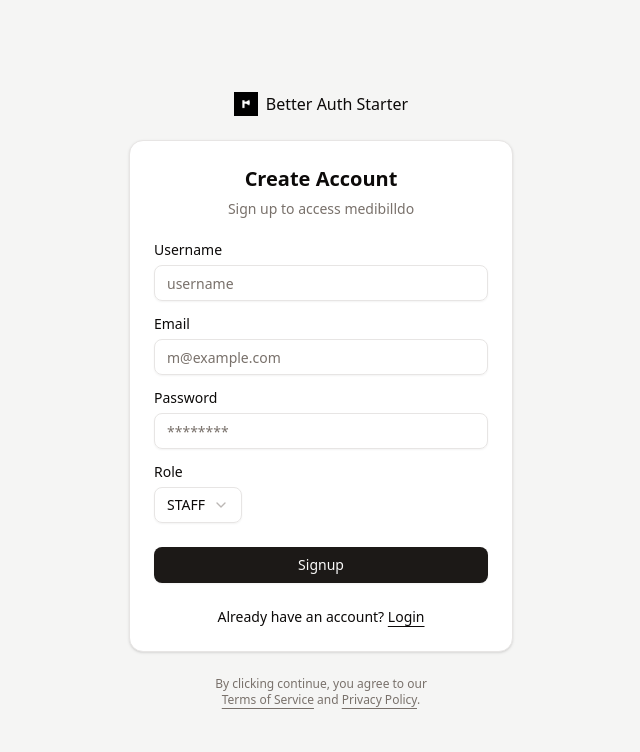
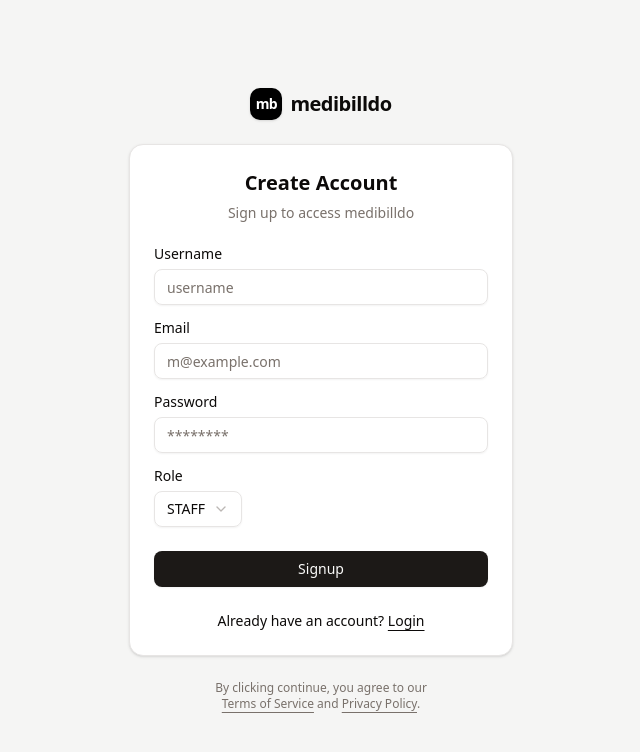
Before and after one commit to RiteshDev99/medibilldo, a Next.js app: page /signup in a window 1280 px wide. Shown: the top 752 px of the page, without its empty margins (319-959 px from the left). Built offline with nearby package versions, Linux system fonts and the light colour scheme.

Commit message:
app: add medibilldo branding to entry routes, wrap reset password in Suspense boundary, and remove invitation api routes

```diff
--- a/app/api/accept-invitation/[invitationId]/route.ts
+++ /dev/null
@@ -1,25 +0,0 @@
-import { headers } from "next/headers";
-import { type NextRequest, NextResponse } from "next/server";
-import { auth } from "@/lib/auth";
-
-export async function GET(
-  request: NextRequest,
-  { params }: { params: Promise<{ invitationId: string }> }
-) {
-  const { invitationId } = await params;
-
-  try {
-    const data = await auth.api.acceptInvitation({
-      body: {
-        invitationId,
-      },
-      headers: await headers(),
-    });
-
-    console.log(data);
-    return NextResponse.redirect(new URL("/dashboard", request.url));
-  } catch (error) {
-    console.error(error);
-    return NextResponse.redirect(new URL("/dashboard", request.url));
-  }
-}
--- a/app/dashboard/organization/[slug]/page.tsx
+++ /dev/null
@@ -1,21 +0,0 @@
-import AllUsers from "@/components/all-users";
-import MembersTable from "@/components/members-table";
-import { getOrganizationBySlug } from "@/server/organizations";
-import { getUsers } from "@/server/users";
-
-type Params = Promise<{ slug: string }>;
-
-export default async function OrganizationPage({ params }: { params: Params }) {
-  const { slug } = await params;
-
-  const organization = await getOrganizationBySlug(slug);
-  const users = await getUsers(organization?.id || "");
-
-  return (
-    <div className="mx-auto flex max-w-3xl flex-col gap-4 py-10">
-      <h1 className="font-bold text-2xl">{organization?.name}</h1>
-      <MembersTable members={organization?.members || []} />
-      <AllUsers organizationId={organization?.id || ""} users={users} />
-    </div>
-  );
-}
--- a/app/forgot-password/page.tsx
+++ b/app/forgot-password/page.tsx
@@ -1,25 +1,18 @@
-import Image from "next/image";
 import Link from "next/link";
 import { ForgotPasswordForm } from "@/components/forms/forgot-password-form";
 
-export default function LoginPage() {
+export default function ForgotPasswordPage() {
   return (
     <div className="flex min-h-svh flex-col items-center justify-center gap-6 bg-muted p-6 md:p-10">
       <div className="flex w-full max-w-sm flex-col gap-6">
         <Link
-          className="flex items-center gap-2 self-center font-medium"
+          className="flex items-center gap-2 self-center font-bold text-xl tracking-tight"
           href="/"
         >
-          <div className="flex size-6 items-center justify-center rounded-md bg-primary text-primary-foreground">
-            <Image
-              alt="Better Auth Starter Logo"
-              height={50}
-              priority
-              src={"/better-auth-starter.png"}
-              width={50}
-            />
+          <div className="flex size-8 items-center justify-center rounded-lg bg-black text-white font-extrabold text-sm tracking-tighter shadow-sm">
+            mb
           </div>
-          Better Auth Starter
+          medibilldo
         </Link>
         <ForgotPasswordForm />
       </div>
--- a/app/login/page.tsx
+++ b/app/login/page.tsx
@@ -1,4 +1,3 @@
-import Image from "next/image";
 import Link from "next/link";
 import { LoginForm } from "@/components/forms/login-form";
 
@@ -7,19 +6,13 @@ export default function LoginPage() {
     <div className="flex min-h-svh flex-col items-center justify-center gap-6 bg-muted p-6 md:p-10">
       <div className="flex w-full max-w-sm flex-col gap-6">
         <Link
-          className="flex items-center gap-2 self-center font-medium"
+          className="flex items-center gap-2 self-center font-bold text-xl tracking-tight"
           href="/"
         >
-          <div className="flex size-6 items-center justify-center rounded-md bg-primary text-primary-foreground">
-            <Image
-              alt="Better Auth Starter Logo"
-              height={50}
-              priority
-              src={"/better-auth-starter.png"}
-              width={50}
-            />
+          <div className="flex size-8 items-center justify-center rounded-lg bg-black text-white font-extrabold text-sm tracking-tighter shadow-sm">
+            mb
           </div>
-          Better Auth Starter
+          medibilldo
         </Link>
         <LoginForm />
       </div>
--- a/app/page.tsx
+++ b/app/page.tsx
@@ -1,36 +1,30 @@
 import Image from "next/image";
 import Link from "next/link";
-import { ModeSwitcher } from "@/components/mode-switcher";
 import { Button } from "@/components/ui/button";
 
 export default function Home() {
   return (
     <>
       <header className="absolute top-0 right-0 flex items-center justify-end p-4">
-        <ModeSwitcher />
+        <span className="text-sm font-semibold tracking-wider text-muted-foreground uppercase">medibilldo</span>
       </header>
       <div className="flex h-screen flex-col items-center justify-center gap-5 px-5 text-center">
-        <Image
-          alt="Better Auth"
-          className="rounded-lg dark:invert"
-          height={100}
-          src="/better-auth-starter.png"
-          width={100}
-        />
+        <div className="size-16 flex items-center justify-center rounded-2xl bg-black text-white font-extrabold text-2xl tracking-tighter shadow-sm mb-2">
+          mb
+        </div>
 
-        <h1 className="font-bold text-4xl">Better Auth Starter</h1>
+        <h1 className="font-bold text-4xl tracking-tight">medibilldo</h1>
 
-        <p className="text-lg">
-          This is a starter project for Better Auth. It is a simple project that
-          uses Better Auth to authenticate users.
+        <p className="text-lg text-muted-foreground max-w-md">
+          A secure role-based billing management platform built for modern practices.
         </p>
 
-        <div className="flex gap-2">
+        <div className="flex gap-3 mt-2">
           <Link href="/login">
-            <Button>Login</Button>
+            <Button variant="outline" className="px-6 border-black hover:bg-black hover:text-white transition-colors duration-200">Login</Button>
           </Link>
           <Link href="/signup">
-            <Button>Signup</Button>
+            <Button className="px-6 bg-black text-white hover:bg-zinc-800 transition-colors duration-200">Signup</Button>
           </Link>
         </div>
       </div>
--- a/app/reset-password/page.tsx
+++ b/app/reset-password/page.tsx
@@ -1,27 +1,23 @@
-import Image from "next/image";
 import Link from "next/link";
+import { Suspense } from "react";
 import { ResetPasswordForm } from "@/components/forms/reset-password-form";
 
-export default function LoginPage() {
+export default function ResetPasswordPage() {
   return (
     <div className="flex min-h-svh flex-col items-center justify-center gap-6 bg-muted p-6 md:p-10">
       <div className="flex w-full max-w-sm flex-col gap-6">
         <Link
-          className="flex items-center gap-2 self-center font-medium"
+          className="flex items-center gap-2 self-center font-bold text-xl tracking-tight"
           href="/"
         >
-          <div className="flex size-6 items-center justify-center rounded-md bg-primary text-primary-foreground">
-            <Image
-              alt="Better Auth Starter Logo"
-              height={50}
-              priority
-              src={"/better-auth-starter.png"}
-              width={50}
-            />
+          <div className="flex size-8 items-center justify-center rounded-lg bg-black text-white font-extrabold text-sm tracking-tighter shadow-sm">
+            mb
           </div>
-          Better Auth Starter
+          medibilldo
         </Link>
-        <ResetPasswordForm />
+        <Suspense fallback={<div className="text-center py-4 text-sm text-muted-foreground">Loading...</div>}>
+          <ResetPasswordForm />
+        </Suspense>
       </div>
     </div>
   );
--- a/app/signup/page.tsx
+++ b/app/signup/page.tsx
@@ -1,4 +1,3 @@
-import Image from "next/image";
 import Link from "next/link";
 import { SignupForm } from "@/components/forms/signup-form";
 
@@ -7,19 +6,13 @@ export default function SignupPage() {
     <div className="flex min-h-svh flex-col items-center justify-center gap-6 bg-muted p-6 md:p-10">
       <div className="flex w-full max-w-sm flex-col gap-6">
         <Link
-          className="flex items-center gap-2 self-center font-medium"
+          className="flex items-center gap-2 self-center font-bold text-xl tracking-tight"
           href="/"
         >
-          <div className="flex size-6 items-center justify-center rounded-md bg-primary text-primary-foreground">
-            <Image
-              alt="Better Auth Starter Logo"
-              height={50}
-              priority
-              src={"/better-auth-starter.png"}
-              width={50}
-            />
+          <div className="flex size-8 items-center justify-center rounded-lg bg-black text-white font-extrabold text-sm tracking-tighter shadow-sm">
+            mb
           </div>
-          Better Auth Starter
+          medibilldo
         </Link>
         <SignupForm />
       </div>
```
